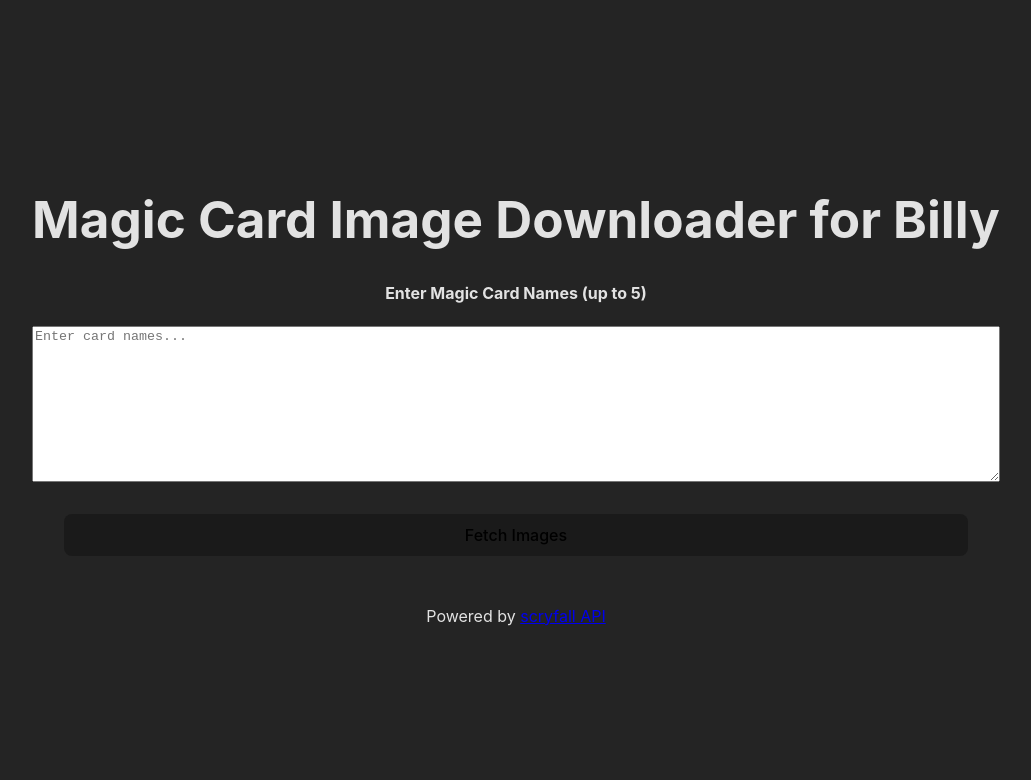
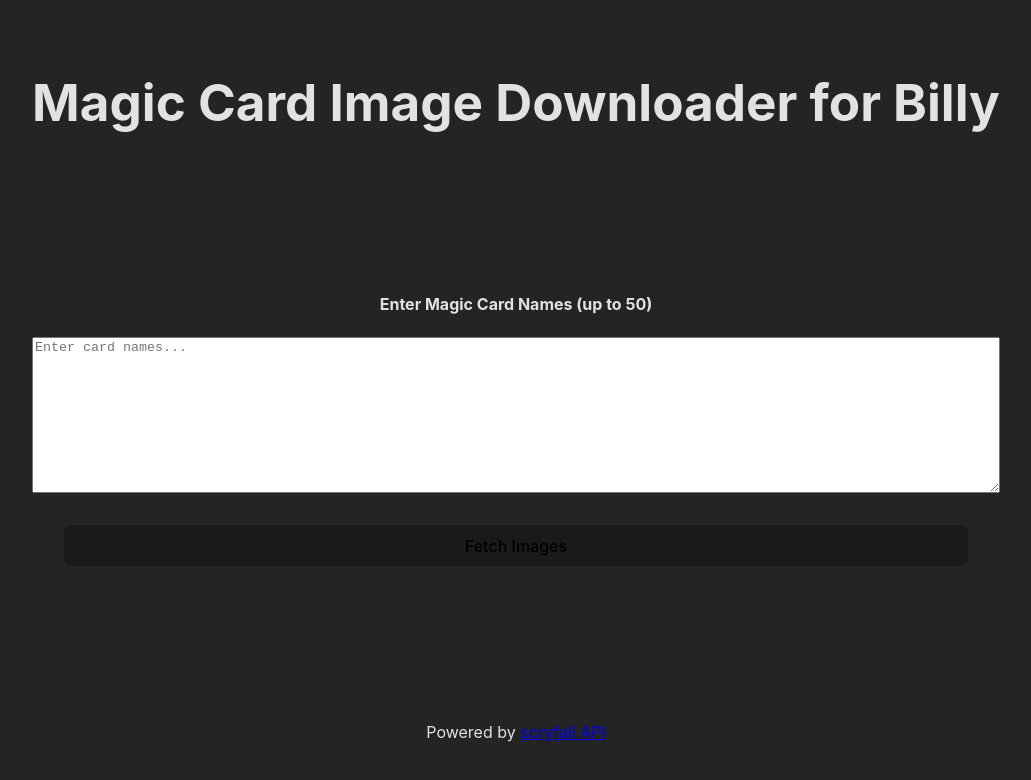
Before and after one commit to AxiomaticAdi/scryfall-image-downloader, a React (Vite) app: page / in a window 1280 px wide. Shown: the top 780 px of the page, without its empty margins (124-1155 px from the left). Built offline with nearby package versions, Linux system fonts and the light colour scheme.

Commit message:
Updated formatting

```diff
--- a/src/App.tsx
+++ b/src/App.tsx
@@ -3,7 +3,14 @@ import { CardEntryForm } from "./CardEntryForm";
 
 function App() {
 	return (
-		<>
+		<div
+			style={{
+				display: "flex",
+				flexDirection: "column",
+				height: "90vh",
+				justifyContent: "space-between",
+			}}
+		>
 			<h1>Magic Card Image Downloader for Billy</h1>
 			<div>
 				<CardEntryForm />
@@ -11,7 +18,7 @@ function App() {
 			<p className="credits">
 				Powered by <a href="https://scryfall.com/docs/api">scryfall API</a>
 			</p>
-		</>
+		</div>
 	);
 }
 
--- a/src/CardEntryForm.tsx
+++ b/src/CardEntryForm.tsx
@@ -28,7 +28,7 @@ export const CardEntryForm: FC = () => {
 
 	return (
 		<>
-			<h4>Enter Magic Card Names (up to 5)</h4>
+			<h4>Enter Magic Card Names (up to 50)</h4>
 			<div style={{ display: "flex", flexDirection: "column" }}>
 				<form
 					onSubmit={handleSubmit}
```
